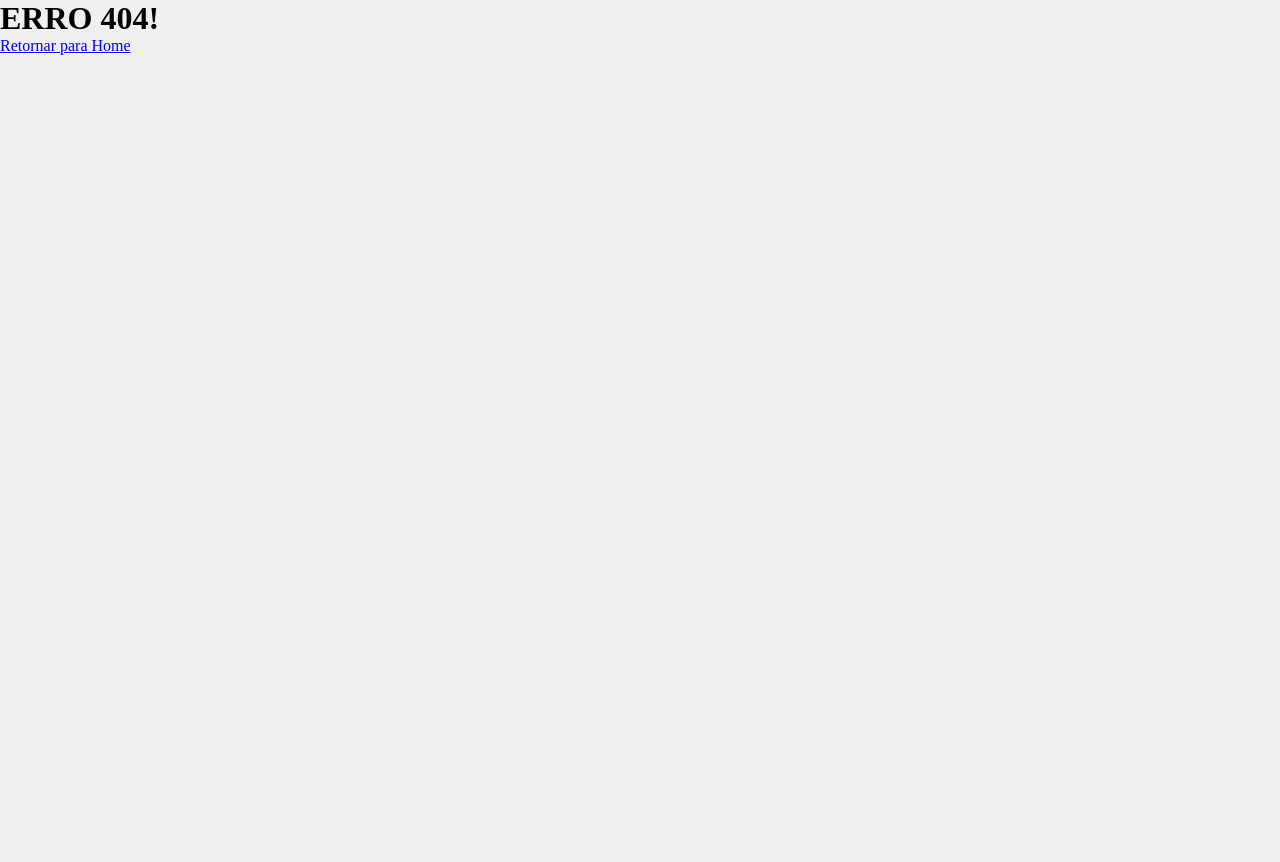
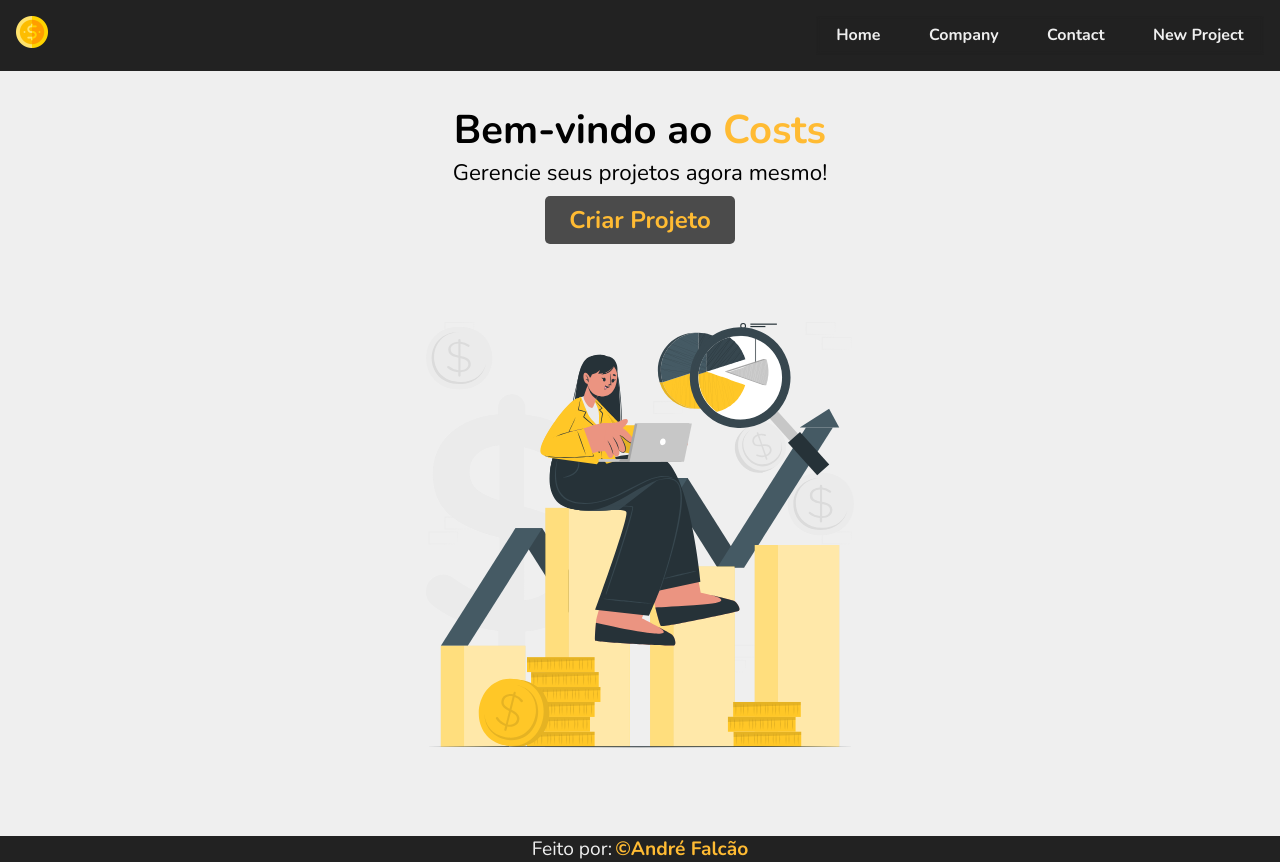
Before and after one commit to s0d4z3r0/costs, a React (Vite) app: page / in a window 1280 px wide. Before the commit this address had no page. Before the commit the page ends 800 px from the top, so only its background shows below. Built offline with nearby package versions, Linux system fonts and the light colour scheme.

Commit message:
Testando alteração de rotas

```diff
--- a/src/components/layout/Navbar.jsx
+++ b/src/components/layout/Navbar.jsx
@@ -14,7 +14,7 @@ const Navbar = () => {
     <nav className="navbar">
       <Container customClass={"navCustom"}>
 
-        <Link to="/costs/">
+        <Link to="/">
           <img src={logo} alt="logo" className="logonav" />
         </Link>
 
@@ -22,16 +22,16 @@ const Navbar = () => {
 
         <ul className={`list ${showMenu ? 'show' : 'hide'}`}>
           <li>
-            <Link to="/costs/">Home</Link>
+            <Link to="/">Home</Link>
           </li>
           <li>
-            <Link to="/costs/company">Company</Link>
+            <Link to="/company">Company</Link>
           </li>
           <li>
-            <Link to="/costs/contact">Contact</Link>
+            <Link to="/contact">Contact</Link>
           </li>
           <li>
-            <Link to="/costs/newproject">New Project</Link>
+            <Link to="/newproject">New Project</Link>
           </li>
         </ul>
       </Container>
--- a/src/components/pages/ErrorPage.jsx
+++ b/src/components/pages/ErrorPage.jsx
@@ -5,7 +5,7 @@ const ErrorPage = () => {
     <div>
         <h1>ERRO 404!</h1>
 
-        <Link to="/costs">Retornar para Home</Link>
+        <Link to="/">Retornar para Home</Link>
     </div>
   )
 }
--- a/src/components/pages/Home.jsx
+++ b/src/components/pages/Home.jsx
@@ -8,7 +8,7 @@ const Home = () => {
         Bem-vindo ao <span>Costs</span>
       </h1>
       <p>Gerencie seus projetos agora mesmo!</p>
-      <LinkButton to={"/costs/newproject"} text={"Criar Projeto"} />
+      <LinkButton to={"/newproject"} text={"Criar Projeto"} />
       <img src={investment} alt="Costs" />
     </section>
   );
--- a/vite.config.js
+++ b/vite.config.js
@@ -4,5 +4,5 @@ import react from '@vitejs/plugin-react'
 // https://vitejs.dev/config/
 export default defineConfig({
   plugins: [react()],
-  base: "/costs/#/costs"
+  base: "/costs/#/"
 })
```
Also changed, not shown: src/main.jsx (+5 -5 lines).
